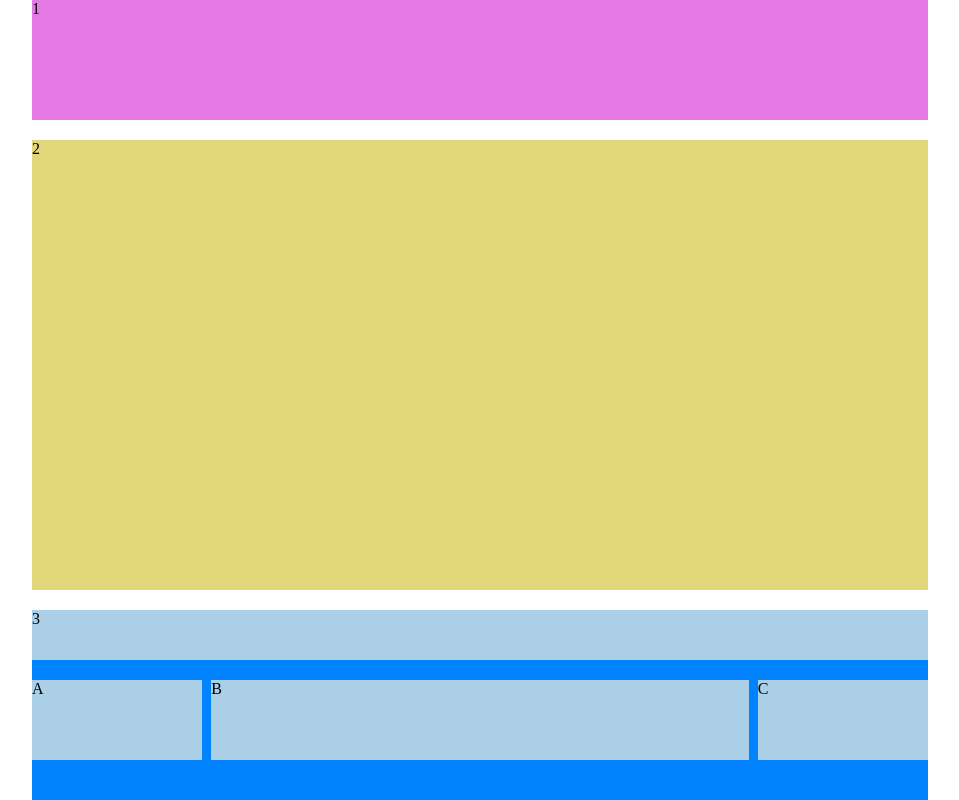
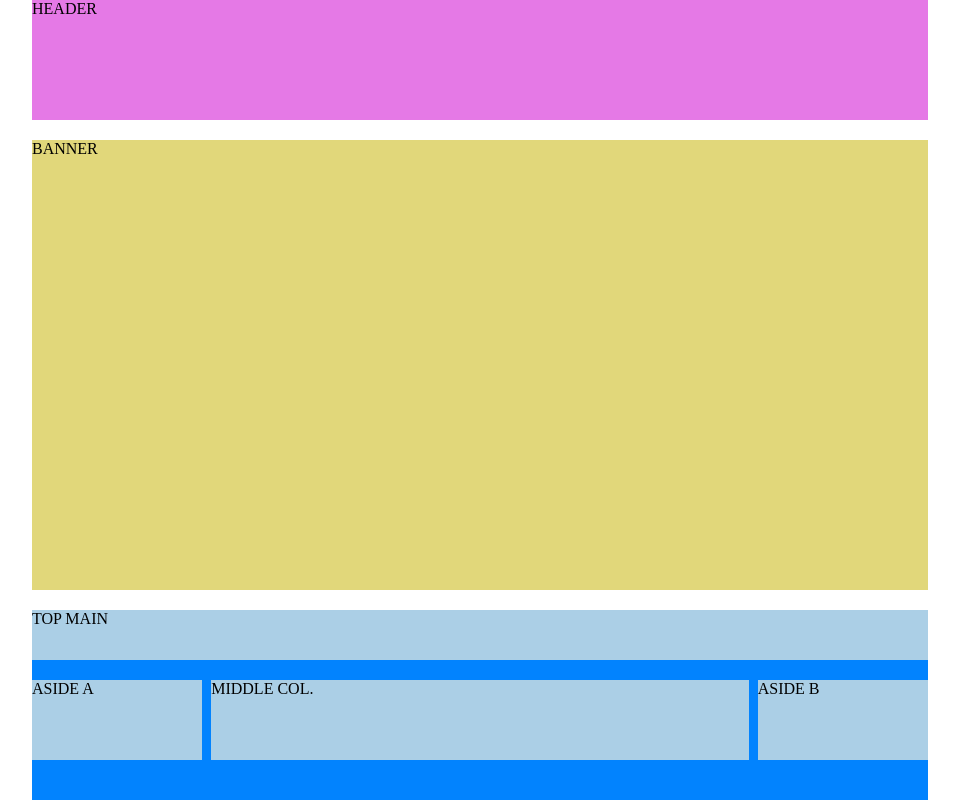
Before and after one commit to lucagaddini/htmlcss-struttura-wp, a plain HTML site: page img/index.html in a window 1280 px wide. Shown: the top 800 px of the page, without its empty margins (160-1119 px from the left). Drawn offline with Linux system fonts and the light colour scheme.

Commit message:
{HTML}/{CSS} - Final structure version with new content

```diff
--- a/img/index.html
+++ b/img/index.html
@@ -11,21 +11,20 @@
 
   <div class="container">
 
-    <header>1</header>
+    <header>HEADER</header>
 
-    <section class="banner top-margin">2</section>
+    <section class="banner top-margin">BANNER</section>
 
     <main class="top-margin clearfix">
 
-      <div class="top-main">3</div>
-
-      <aside class="col">A</aside>
-      <section class="col mid-col">B</section>
-      <aside class="col">C</aside>
+      <div class="top-main">TOP MAIN</div>
+      <aside class="col">ASIDE A</aside>
+      <section class="col mid-col">MIDDLE COL.</section>
+      <aside class="col">ASIDE B</aside>
 
     </main>
 
-    <footer class="top-margin-half">4</footer>
+    <footer class="top-margin-half">FOOTER</footer>
 
   </div>
 
```
